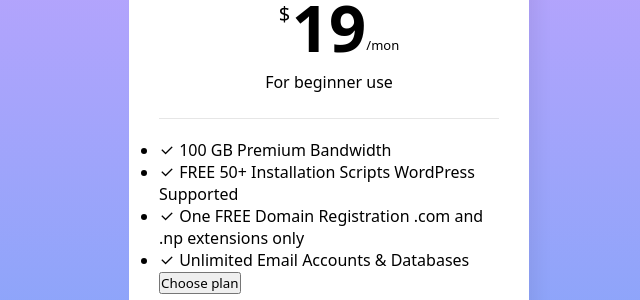
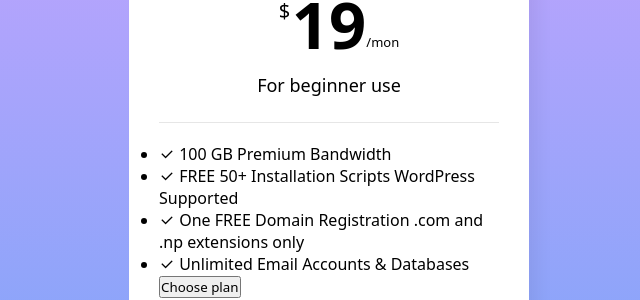
Before and after one commit to erickdc7/animated-pricing-card, a plain HTML site: page index.html in a window 1280 px wide. Shown: the part 299-599 px from the top of the page, 311-951 px from the left. Drawn offline with nearby package versions, Linux system fonts and the light colour scheme.

Commit message:
add pricing detail styles

```diff
--- a/assets/css/style.css
+++ b/assets/css/style.css
@@ -116,3 +116,8 @@ header .slider {
   right: -33px;
   bottom: 17px;
 }
+
+.pricing-details p {
+  font-size: 18px;
+  margin-top: 5px;
+}
```
